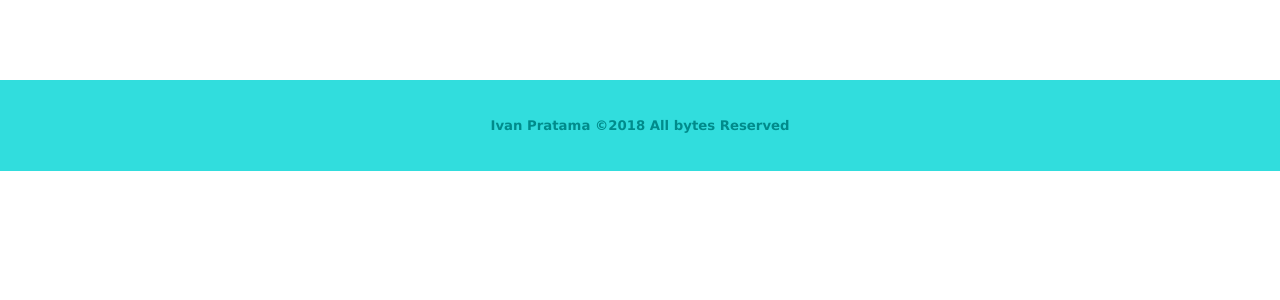
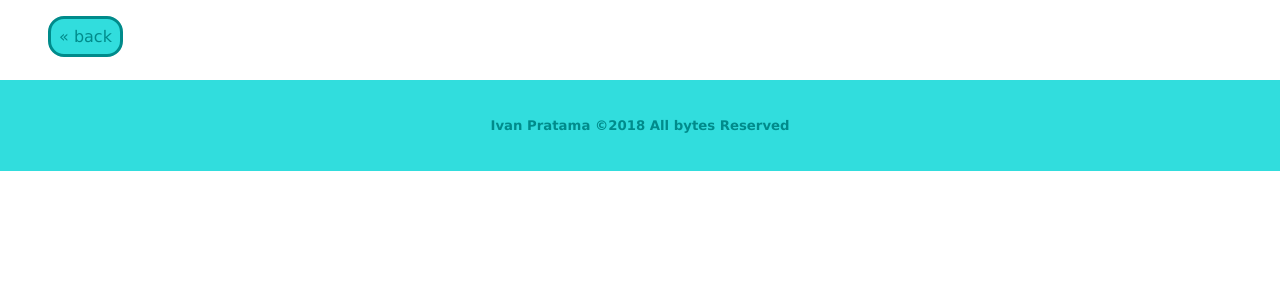
Before and after one commit to devandev/library-system-php-native, a PHP site: page /view/admin/crudBuku/select_buku.php in a window 1280 px wide. Shown: the part 153-453 px from the top of the page. Run offline with PHP 8.4, Linux system fonts and the light colour scheme; the visitor is signed in with stand-in values (Sample User, id 1); data that the repository does not hold is empty.

Commit message:
adding link element call btn-back into select_buku.php file

```diff
--- a/view/admin/crudBuku/select_buku.php
+++ b/view/admin/crudBuku/select_buku.php
@@ -42,7 +42,9 @@
     </div>
 
 
-
+    <div class="btn-back">
+        <a href="../admin_home.php">&laquo; back</a>
+    </div>
     <div class="container">
     </div>
 
```
